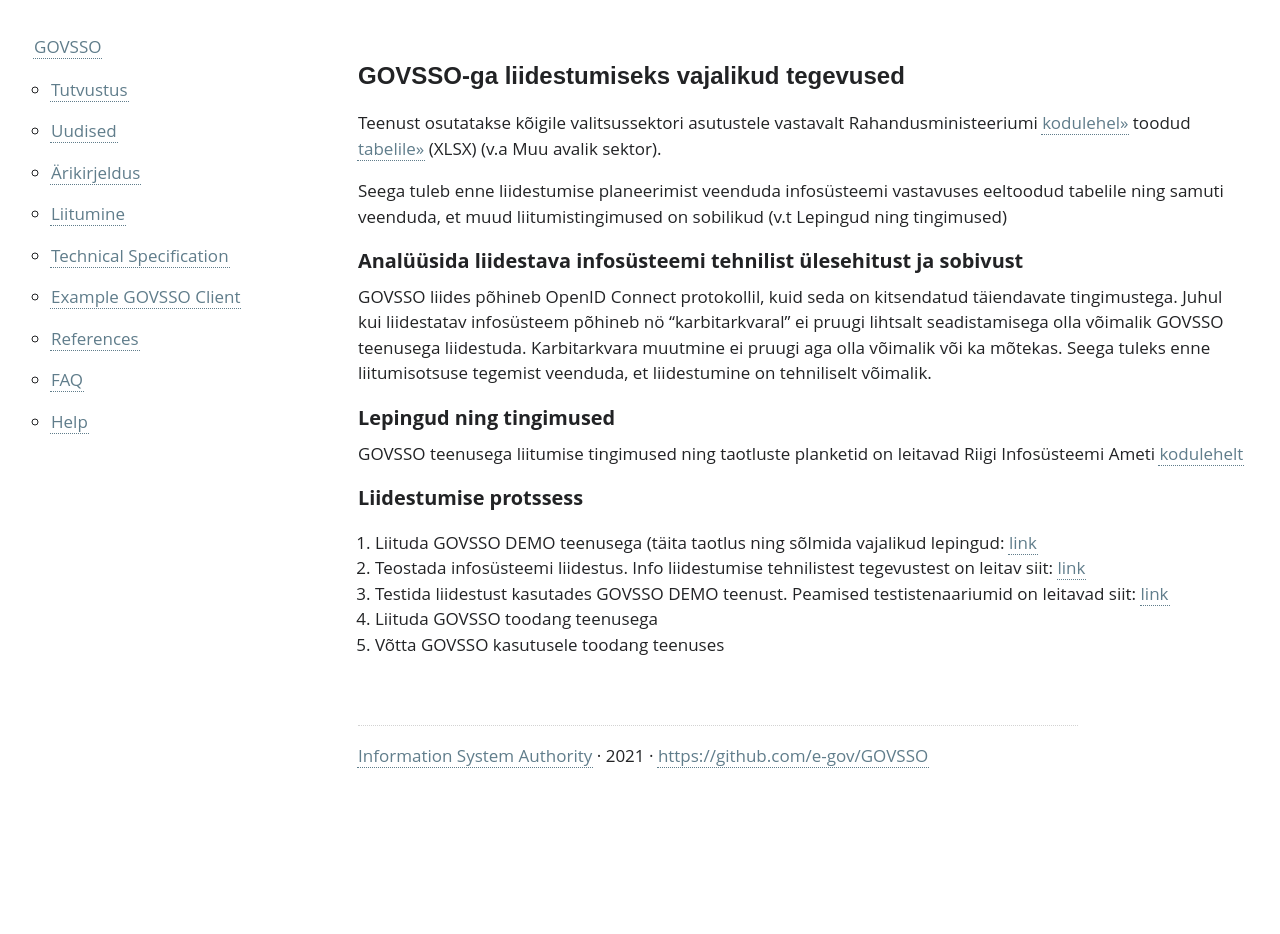
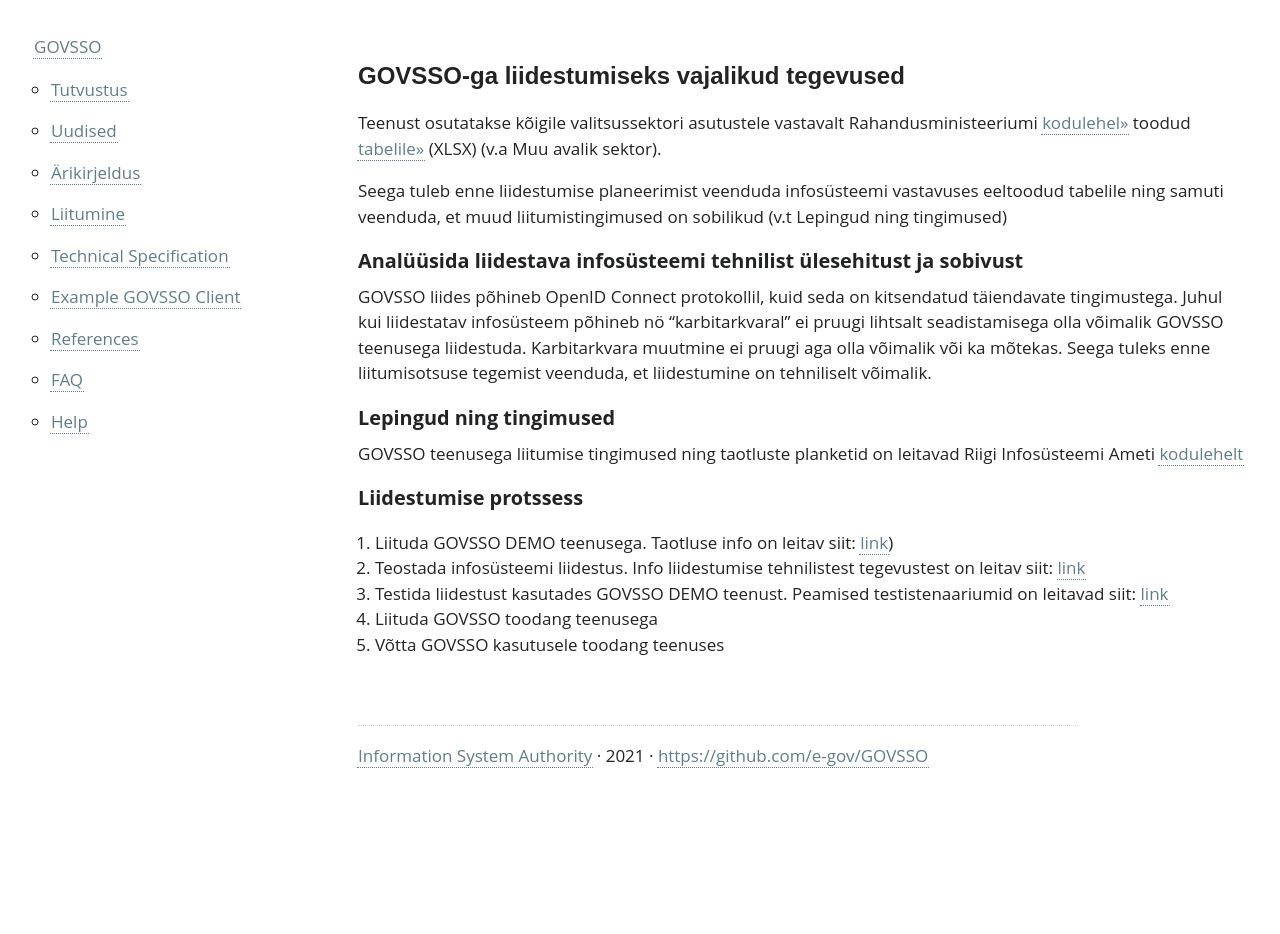
Before and after one commit to e-gov/GOVSSO, a Jekyll site: the page built from Application.md, in a window 1280 px wide. Built offline with Jekyll 4.4.1, drawn with Linux system fonts in a browser that asks for light colours; our own code applies the rules of GitHub Pages for plain Markdown files.

Commit message:
GSSO-242 Change wording in Application.md

```diff
--- a/Application.md
+++ b/Application.md
@@ -19,7 +19,7 @@ GOVSSO teenusega liitumise tingimused ning taotluste planketid on leitavad Riigi
 
 ## Liidestumise protssess
 
-1. Liituda GOVSSO DEMO teenusega (täita taotlus ning sõlmida vajalikud lepingud: [link](https://www.ria.ee/et/riigi-infosusteem/eid/partnerile.html)
+1. Liituda GOVSSO DEMO teenusega. Taotluse info on leitav siit: [link](https://www.ria.ee/et/riigi-infosusteem/eid/partnerile.html))
 2. Teostada infosüsteemi liidestus. Info liidestumise tehnilistest tegevustest on leitav siit: [link](TechnicalSpecification#7-security-operations)
 3. Testida liidestust kasutades GOVSSO DEMO teenust. Peamised testistenaariumid on leitavad siit: [link](TechnicalSpecification)
 4. Liituda GOVSSO toodang teenusega
```
